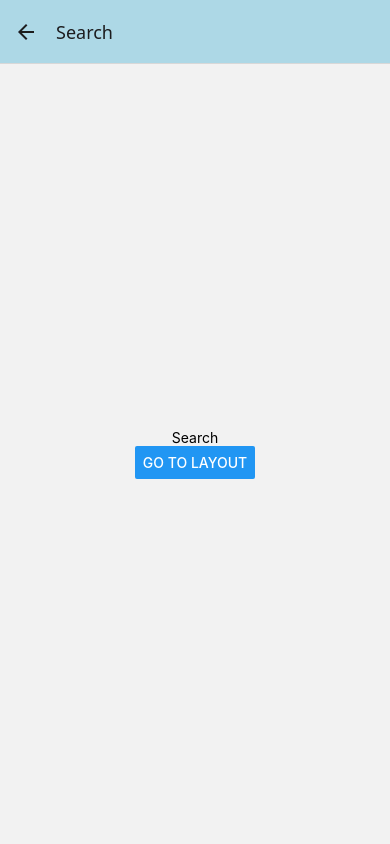
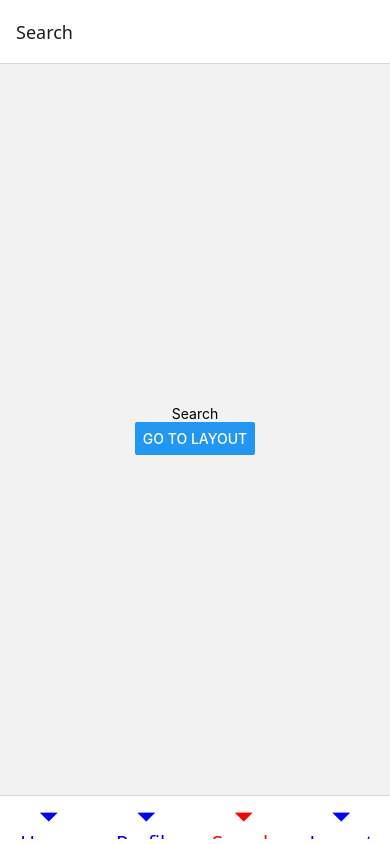
Before and after one commit to akshat-gulati/Project77RN, a React Native app: screen /Search in a window 390 px wide. Built offline with nearby package versions, Linux system fonts and the light colour scheme.

Commit message:
tab bar added

```diff
--- a/src/App.tsx
+++ b/src/App.tsx
@@ -6,7 +6,12 @@ import Search from './screens/Search'
 import Layout from './screens/Layout'
 import { createNativeStackNavigator } from '@react-navigation/native-stack';
 import { NavigationContainer } from '@react-navigation/native'
+import { createBottomTabNavigator } from '@react-navigation/bottom-tabs';
+
+
+
 const Stack = createNativeStackNavigator();
+const Tab = createBottomTabNavigator();
 
 function StackNavigator() {
   return (
@@ -19,11 +24,20 @@ function StackNavigator() {
     </Stack.Navigator>
   )
 }
-
+function TabNavigator() {
+  return (
+    <Tab.Navigator screenOptions={{headerShown: true, tabBarActiveTintColor:"red", tabBarInactiveTintColor:"blue", tabBarLabelStyle:{fontSize: 20}}}>
+      <Tab.Screen name="Home" component={Home} options={{tabBarActiveTintColor:"pink"}}/>
+      <Tab.Screen name="Profile" component={Profile} />
+      <Tab.Screen name="Search" component={Search} />
+      <Tab.Screen name="Layout" component={Layout} />
+    </Tab.Navigator>
+  );
+}
 const App = () => {
   return (
       <NavigationContainer>
-        <StackNavigator />
+        <TabNavigator />
       </NavigationContainer>
   )
 }
--- a/src/screens/Search.tsx
+++ b/src/screens/Search.tsx
@@ -5,7 +5,7 @@ const Search = ({navigation}) => {
   return (
     <View style={{ flex: 1, justifyContent: 'center', alignItems: 'center' }}>
       <Text>Search</Text>
-      <Button title="Go to Layout" onPress={() => navigation.replace("Layout")} />
+      <Button title="Go to Layout" onPress={() => navigation.navigate("Layout")} />
     </View>
   )
 }
```
